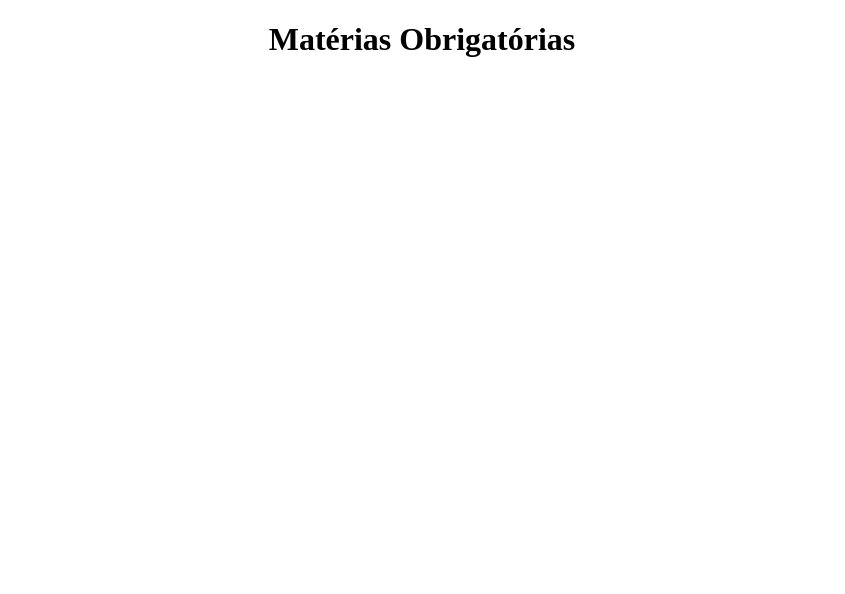
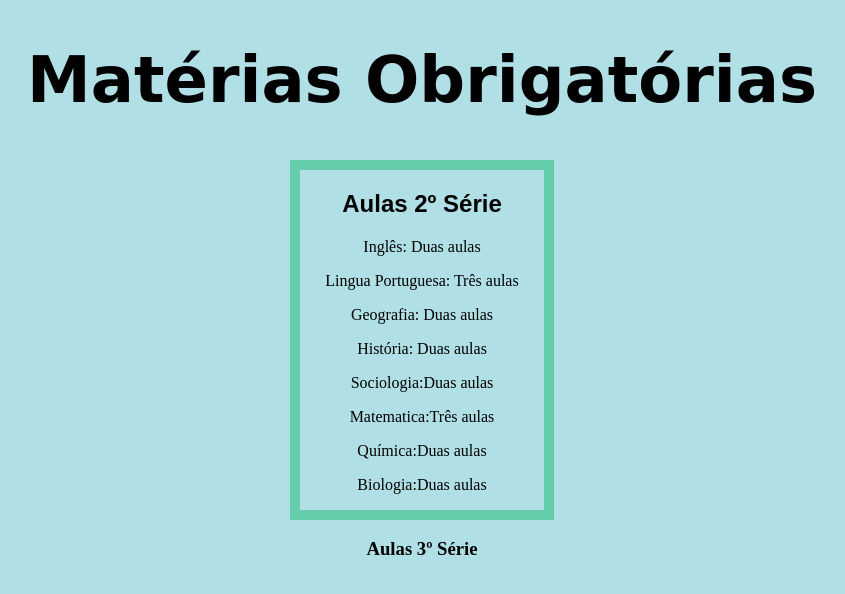
Before and after one commit to camiis145/projeto-wilsonjoffre, a plain HTML site: page FGB.html in a window 1280 px wide. Shown: the whole page, without its empty margins (218-1063 px from the left). Drawn offline with Linux system fonts and the light colour scheme.

```diff
--- a/FGB.html
+++ b/FGB.html
@@ -3,10 +3,24 @@
   <head>
     <meta charset="utf-8">
     <title>Matérias Obrigatórias</title>
+    <link rel="stylesheet" href="style.css">
   </head>
   <body>
     <center>
-<h1>Matérias Obrigatórias </h1>
-<center>
+<h1>Matérias Obrigatórias </h1><center>
+<div class="tabelinha">
+
+<h2>Aulas 2º Série</h2>
+<p>Inglês: Duas aulas</p>
+<p>Lingua Portuguesa: Três aulas</p>
+<p>Geografia: Duas aulas </p>
+<p>História: Duas aulas</p>
+<p>Sociologia:Duas aulas</p>
+<p>Matematica:Três aulas</p>
+<p>Química:Duas aulas</p>
+<p>Biologia:Duas aulas</p></div>
+
+<h3>Aulas 3º Série</h3>
+<p></p>
   </body>
 </html>
--- a/style.css
+++ b/style.css
@@ -24,9 +24,14 @@ font-size: 150% ; font-family: sans-serif;
 
 }
 header{
-  background: #87CEFA			;
+  background: #87CEFA;
 padding: 20px 0;
 }
 .frase{
   background-color:; font-size: center ; border-radius: 15px;
 }
+.tabelinha{
+  border: 10px solid #66CDAA;
+  margin-left: 500px;
+  margin-right: 500px;
+}
```
